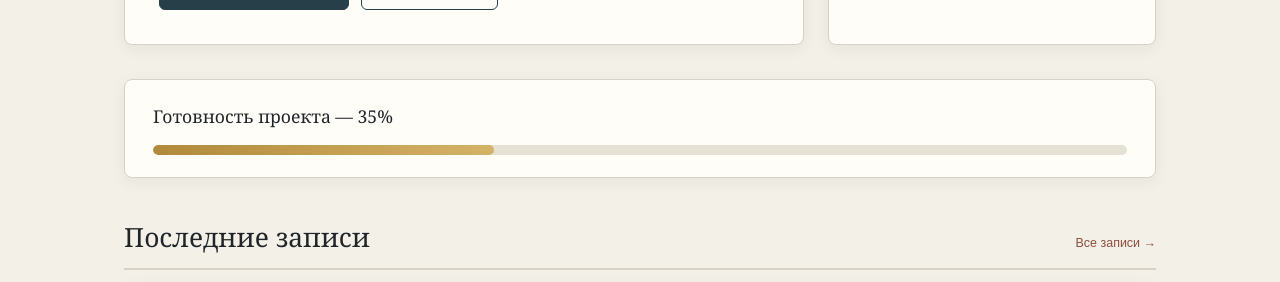
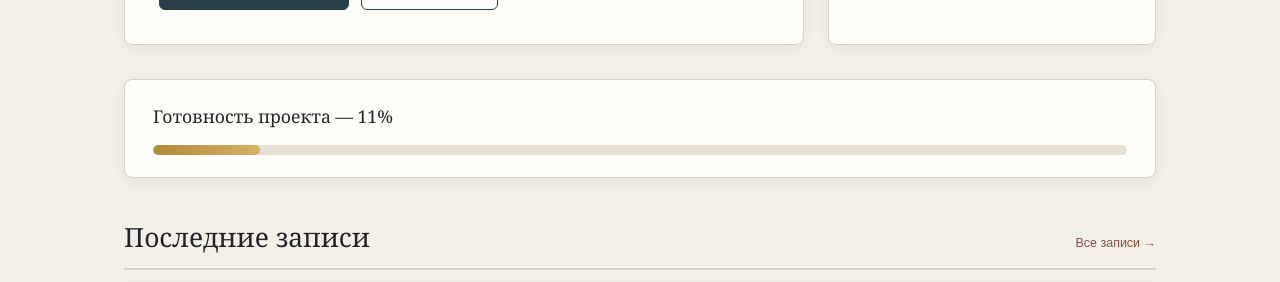
Before and after one commit to tislic/SeaDogsPort, a Jekyll site: the page built from index.html, in a window 1280 px wide. Shown: the part 590-872 px from the top of the page. Built offline with Jekyll 4.4.1, drawn with Linux system fonts in a browser that asks for light colours; the list of posts is cut into pages by our own code.

Commit message:
Изменить прогресс проекта на 11%

```diff
--- a/_config.yml
+++ b/_config.yml
@@ -13,7 +13,7 @@ plugins:
 
 # ⬇⬇⬇ ГЛАВНЫЙ ПЕРЕКЛЮЧАТЕЛЬ ФАЗЫ ⬇⬇⬇
 phase: dev          # dev | beta | release
-progress: 35        # 0-100
+progress: 11        # 0-100
 
 hero:
   dev:
```
